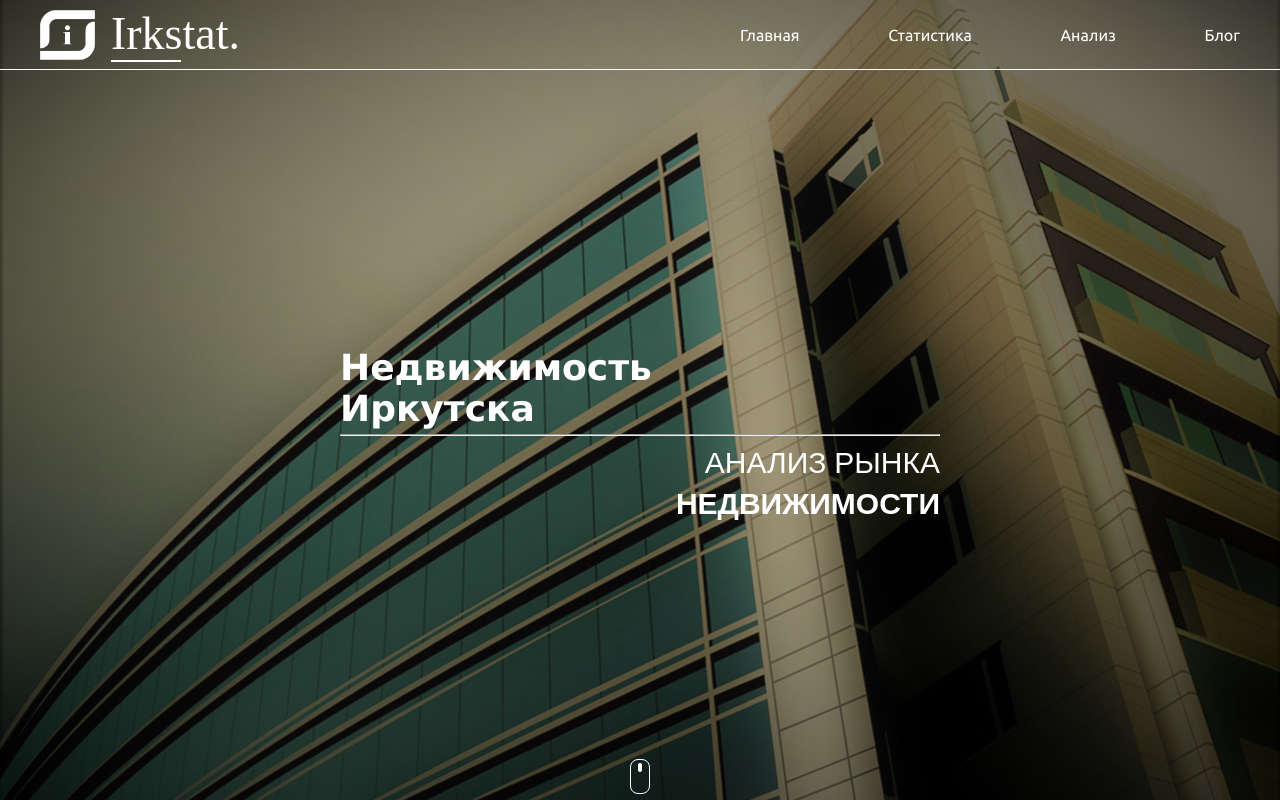
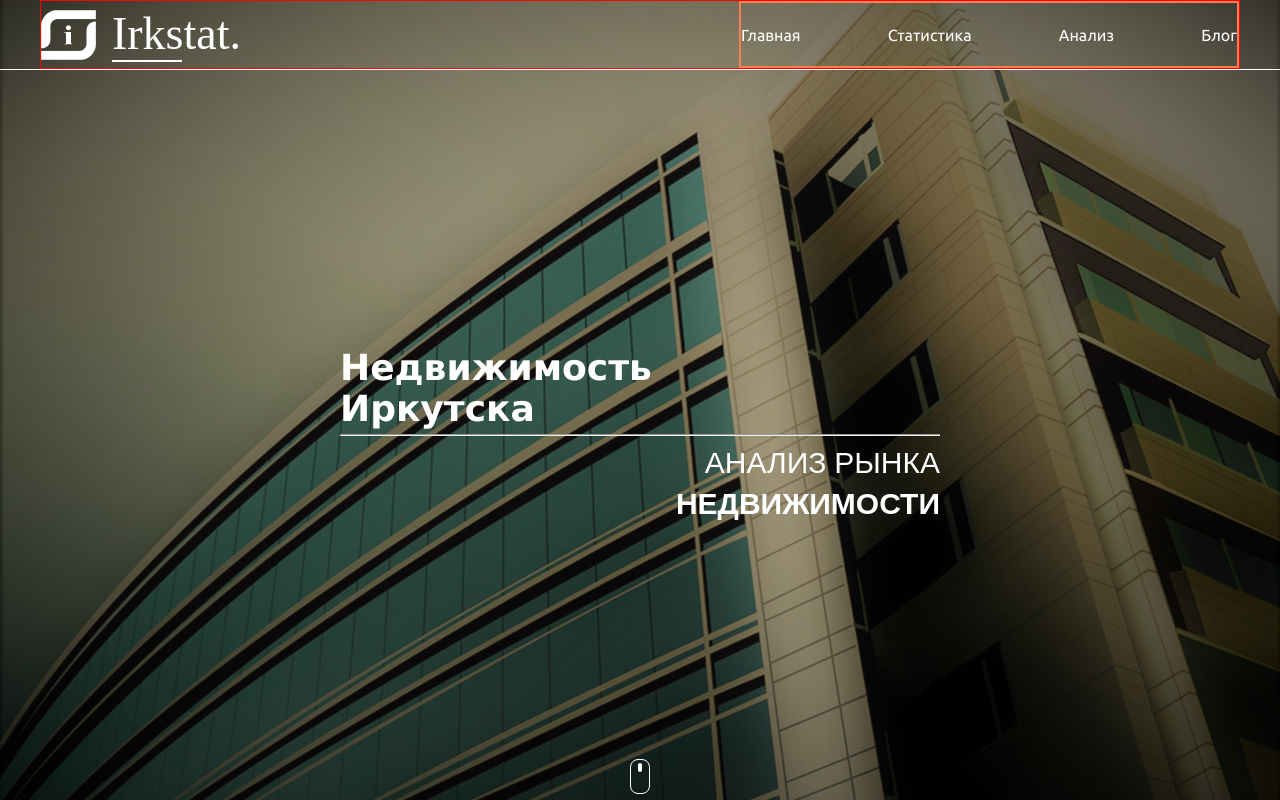
Before and after one commit to irkstat/test, a website: page index.pug in a window 1280 px wide. Drawn offline with nearby package versions, Linux system fonts and the light colour scheme; files that its build step writes are made by us from their sources.

Commit message:
0.02.5
Добавление border

```diff
--- a/scss/index/_header.scss
+++ b/scss/index/_header.scss
@@ -18,6 +18,7 @@ $color_menu: rgb(0, 225, 255);
          display: flex;
          justify-content: space-between;
          align-items: center;
+         border: 1px solid red;
          .box_logo{
             display: flex;
             justify-content: space-between;
@@ -42,6 +43,7 @@ $color_menu: rgb(0, 225, 255);
             display: flex;
             justify-content: space-between;
             align-items: center;
+            border: 2px solid coral;
             a{
                color: white;
                text-decoration: none;
```
Also changed, not shown: css/style.css.
